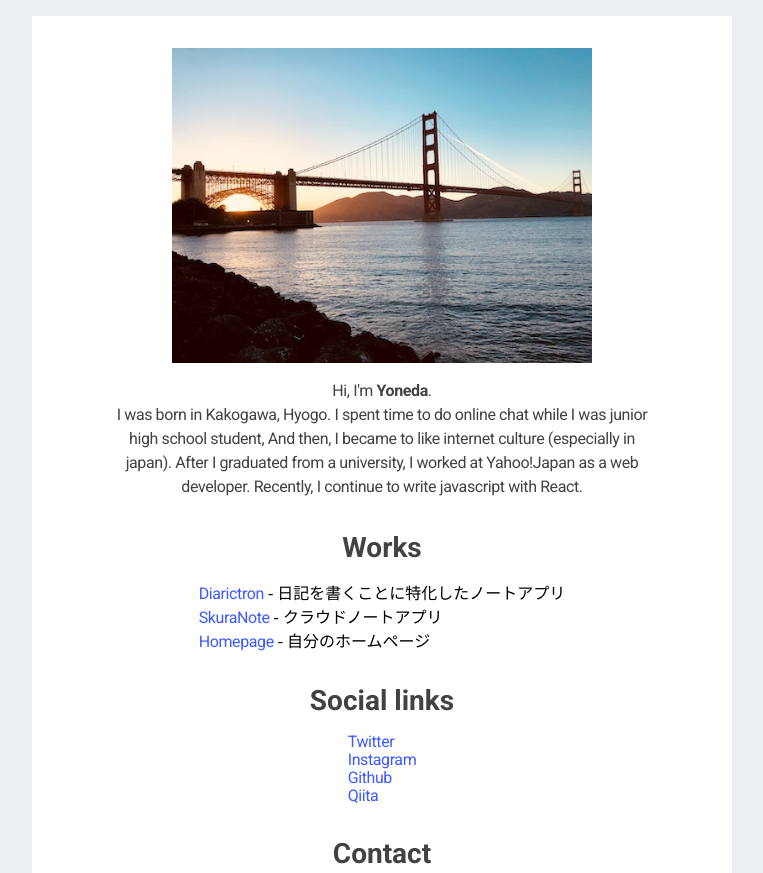
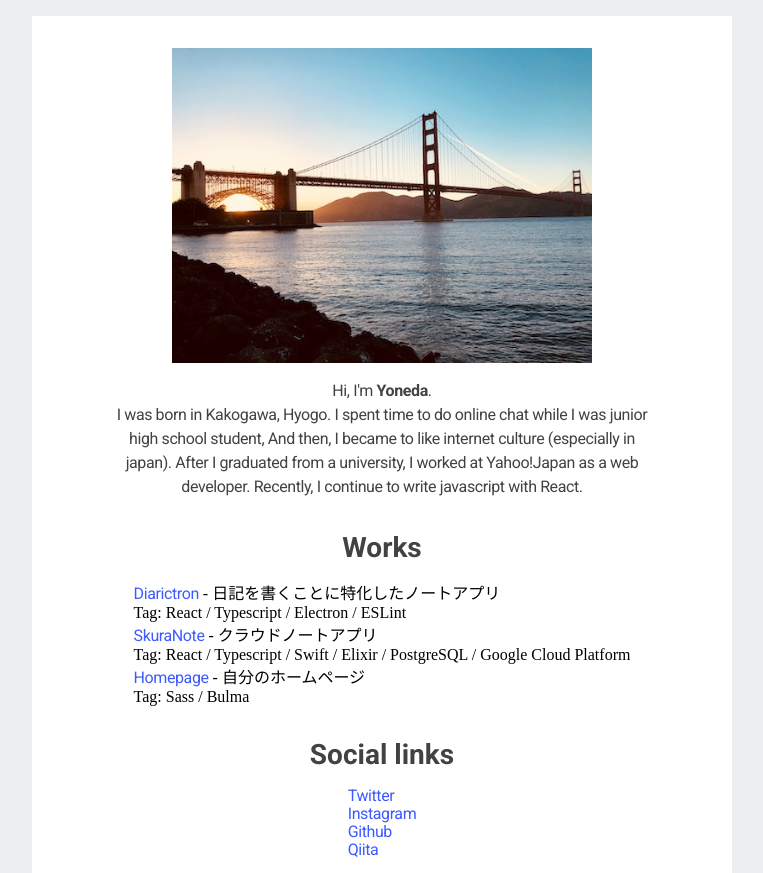
Before and after one commit to yoneda/homepage, a plain HTML site: page index.html in a window 1280 px wide. Shown: the top 873 px of the page, without its empty margins (258-1021 px from the left). Drawn offline with nearby package versions, Linux system fonts and the light colour scheme; files that its build step writes are made by us from their sources.

Commit message:
[fix] add tags to each products because I'm a software engineer

```diff
--- a/index.html
+++ b/index.html
@@ -22,9 +22,30 @@
 		</section>
 		<h2>Works</h2>
 		<ul>
-			<li><a href="https://diarictron.com" target="__blank">Diarictron</a> - 日記を書くことに特化したノートアプリ</li>
-			<li><a href="" target="__blank">SkuraNote</a> - クラウドノートアプリ</li>
-			<li><a href="https://yoneda.fun" target="__blank">Homepage</a> - 自分のホームページ</li>
+			<li>
+				<div>
+					<a href="https://diarictron.com" target="__blank">Diarictron</a> - 日記を書くことに特化したノートアプリ
+				</div>
+				<div>
+					Tag: React / Typescript / Electron / ESLint
+				</div>
+			</li>
+			<li>
+				<div>
+					<a href="" target="__blank">SkuraNote</a> - クラウドノートアプリ
+				</div>
+				<div>
+					Tag: React / Typescript / Swift / Elixir / PostgreSQL / Google Cloud Platform
+				</div>
+			</li>
+			<li>
+				<div>
+				<a href="https://yoneda.fun" target="__blank">Homepage</a> - 自分のホームページ
+				</div>
+				<div>
+					Tag: Sass / Bulma
+				</div>
+			</li>
 		</ul>
 		<h2>Social links</h2>
 		<ul>
```
